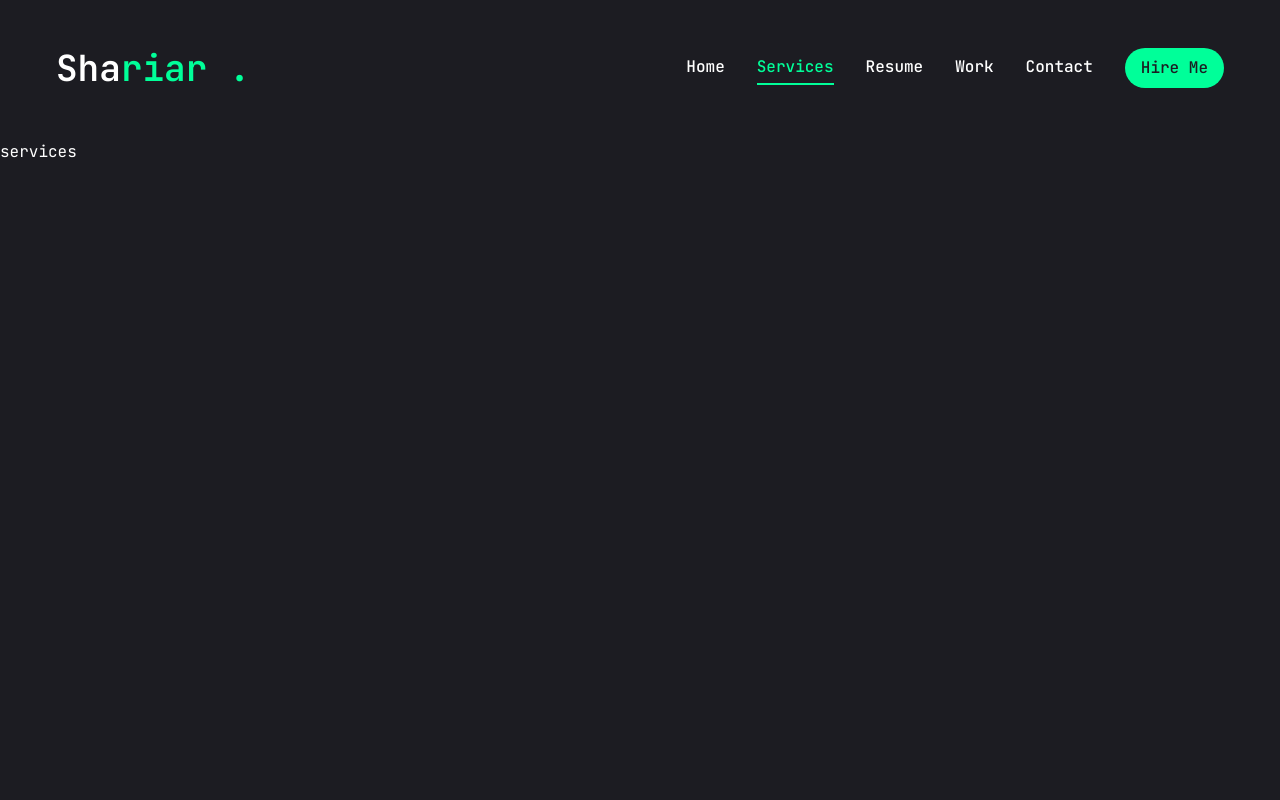
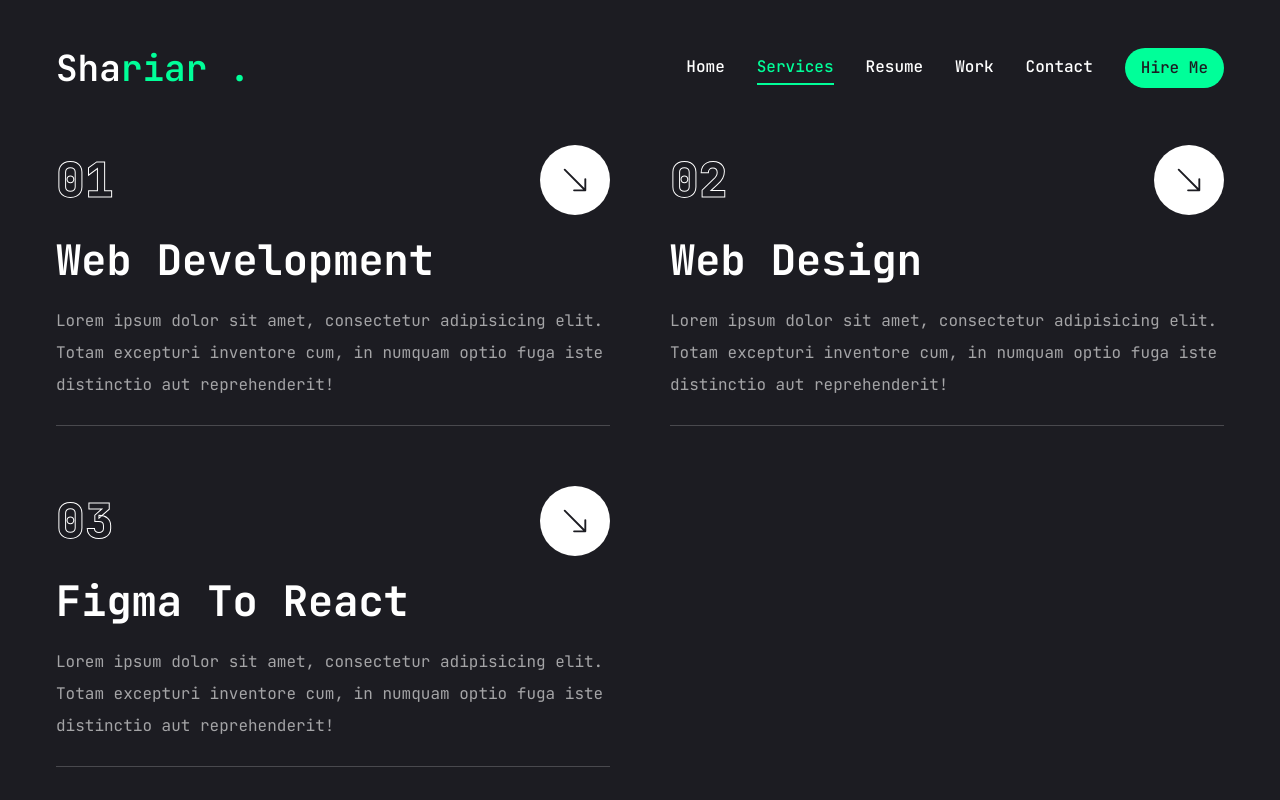
Before and after one commit to ShariarArefinOfficial/my-portfolio, a Next.js app: page /services in a window 1280 px wide. Built offline with nearby package versions, Linux system fonts and the light colour scheme.

Commit message:
Services Section complete

```diff
--- a/src/app/globals.css
+++ b/src/app/globals.css
@@ -8,4 +8,19 @@
     @apply font-primary bg-primary text-white leading-loose;
 
    }
+   .h1{
+      @apply text-[40px] xl:text-[80px] leading-[1.1] font-semibold;
+   }
+   .h2{
+      @apply text-[36px] xl:text-[48px] leading-[1.1] font-semibold;
+   }
+   .h3{
+      @apply text-[20px] xl:text-[24px] leading-[1.1] font-semibold;
+   }
+   .text-outline{
+      -webkit-text-stroke: 1px #ffffff;
+   }
+   .text-outline-hover{
+      -webkit-text-stroke: 1px #00ff99;
+   }
 }
--- a/src/app/layout.js
+++ b/src/app/layout.js
@@ -15,8 +15,8 @@ const JetBrainsMono = JetBrains_Mono({
 });
 
 export const metadata = {
-  title: "Create Next App",
-  description: "Generated by create next app",
+  title: "Shariar's Portfolio",
+  description: "A Front-End Developer",
 };
 
 export default function RootLayout({ children }) {
--- a/src/app/page.js
+++ b/src/app/page.js
@@ -1,4 +1,5 @@
 import Hero from '@/components/Hero/Hero';
+import Services from '@/components/Services/Services';
 export default function Home() {
   return (
     <main>
@@ -6,6 +7,7 @@ export default function Home() {
         <Hero></Hero>
       </section>
 
+
     </main>
   );
 }
--- a/src/app/services/page.jsx
+++ b/src/app/services/page.jsx
@@ -1,9 +1,10 @@
+import Services from '@/components/Services/Services';
 import React from 'react';
 
 const servicesPage = () => {
     return (
         <div>
-            services
+            <Services></Services>
         </div>
     );
 };
--- a/src/components/Hero/Hero.jsx
+++ b/src/components/Hero/Hero.jsx
@@ -1,13 +1,44 @@
 import React from 'react';
 import {FiDownload} from 'react-icons/fi'
+import { Button } from '../ui/button';
+
+//======Shared Component
+import Socials from '../Shared/Socials/Socials';
+import Photo from '../Shared/Photo/Photo';
 
 
 const Hero = () => {
     return (
         <div className='container mx-auto'>
           <div className='flex flex-col xl:flex-row items-center justify-between xl:pt-8 xl:pb-24'>
-            <div>Text</div>
-            <div>Photo</div>
+            <div className='text-center xl:text-left order-2 xl:order-none'>
+                <span>Front End Developer</span>
+                <h1 className='h1 mb-6'>
+                  Hello,I'm <br />
+                  <span className='text-accent'>Shariar Arefin</span>
+                </h1>
+                <p className='max-w-[500px] mb-9 text-white/80'>
+                I am a passionate Front-End Developer with a strong focus on creating visually appealing, user-friendly, and responsive web applications. With expertise in HTML, CSS, and JavaScript, alongside framework like React js, I bring innovative designs to life with seamless functionality.
+                </p>
+                <div className='flex flex-col xl:flex-row items-center gap-8'>
+                  <Button size="lg" className=" uppercase flex items-center gap-2">
+                    <span className='mr-2'>Download Resume</span>
+                    <FiDownload className='text-xl'></FiDownload>
+                  </Button>
+                  <div className='mb-8 xl:mb-0'>
+                    <Socials
+                    containerStyle={'flex gap-4'}
+                    iconStyle={'w-9 h-9 border border-accent rounded-full flex justify-center items-center text-accent text-base hover:bg-accent hover:text-primary hover:transition-all duration-500'}
+                    ></Socials>
+                  </div>
+                </div>
+
+            </div>
+            <div
+            className='order-1 xl:order-none mb-8 xl:mb-9'
+            >
+              <Photo></Photo>
+            </div>
           </div>
 
         </div>
--- /dev/null
+++ b/src/components/Services/Services.jsx
@@ -0,0 +1,56 @@
+"use Client";
+import React from 'react';
+import {BsArrowDownRight} from 'react-icons/bs';
+import Link from 'next/link';
+
+const allServices=[
+    {
+        num:'01',
+        title:'Web Development',
+        description:'Lorem ipsum dolor sit amet, consectetur adipisicing elit. Totam excepturi inventore cum, in numquam optio fuga iste distinctio aut reprehenderit!'
+    },
+    {
+        num:'02',
+        title:'Web Design',
+        description:'Lorem ipsum dolor sit amet, consectetur adipisicing elit. Totam excepturi inventore cum, in numquam optio fuga iste distinctio aut reprehenderit!'
+    },
+    {
+        num:'03',
+        title:'Figma To React',
+        description:'Lorem ipsum dolor sit amet, consectetur adipisicing elit. Totam excepturi inventore cum, in numquam optio fuga iste distinctio aut reprehenderit!'
+    }
+]
+
+const Services = () => {
+    return (
+        <section className='min-h-[80vh] flex flex-col justify-center py-12 xl:py-0'>
+            <div className="container mx-auto">
+                <div className='grid grid-cols-1 xl:grid-cols-2 gap-[60px]'>
+                {
+                        allServices.map((service,idx)=>{
+                            return <div
+                            key={idx}
+                            className='flex-1 flex flex-col justify-center gap-6 group'
+                            >
+                                <div className='w-full flex justify-between items-center'>
+                                    <div className='text-5xl font-extrabold text-outline text-transparent group-hover:text-outline-hover transition-all duration-500'>{service.num}</div>
+                                    <Link
+                                    className='w-[70px] h-[70px] rounded-full bg-white group-hover:bg-accent transition-all duration-500 flex justify-center items-center hover:-rotate-45'
+                                    href={'#'}><BsArrowDownRight className='text-3xl text-primary'></BsArrowDownRight></Link>
+                                </div>
+                                <h2 className='text-[42px] font-bold leading-none text-white group-hover:text-accent transition-all duration-500'>{service.title}</h2>
+                                <p className='text-white/60'>{service.description}</p>
+                                <div className="border-b w-full border-white/20"></div>
+
+                            </div>
+                        })
+                    }
+                </div>
+
+
+            </div>
+        </section>
+    );
+};
+
+export default Services;
--- /dev/null
+++ b/src/components/Shared/Socials/Socials.jsx
@@ -0,0 +1,37 @@
+import { icons } from 'lucide-react';
+import Link from 'next/link';
+import React from 'react';
+
+
+import {FiGithub,FiTwitter} from 'react-icons/fi'
+
+const socialsLink=[
+    {
+        icons:<FiGithub></FiGithub>,
+        path:'',
+
+    },
+    {
+        icons:<FiTwitter></FiTwitter>,
+        path:'',
+
+    }
+]
+
+const Socials = ({containerStyle,iconStyle}) => {
+    return (
+        <div className={containerStyle}>
+            {
+                socialsLink.map((social,idx)=>{
+                    return <Link
+                    key={idx}
+                    href={social.path}
+                    className={iconStyle}
+                    >{social.icons}</Link>
+                })
+            }
+        </div>
+    );
+};
+
+export default Socials;
```
Also changed, not shown: src/components/Shared/Photo/Photo.jsx (added, +82 -0 lines), public/user.png (added).
